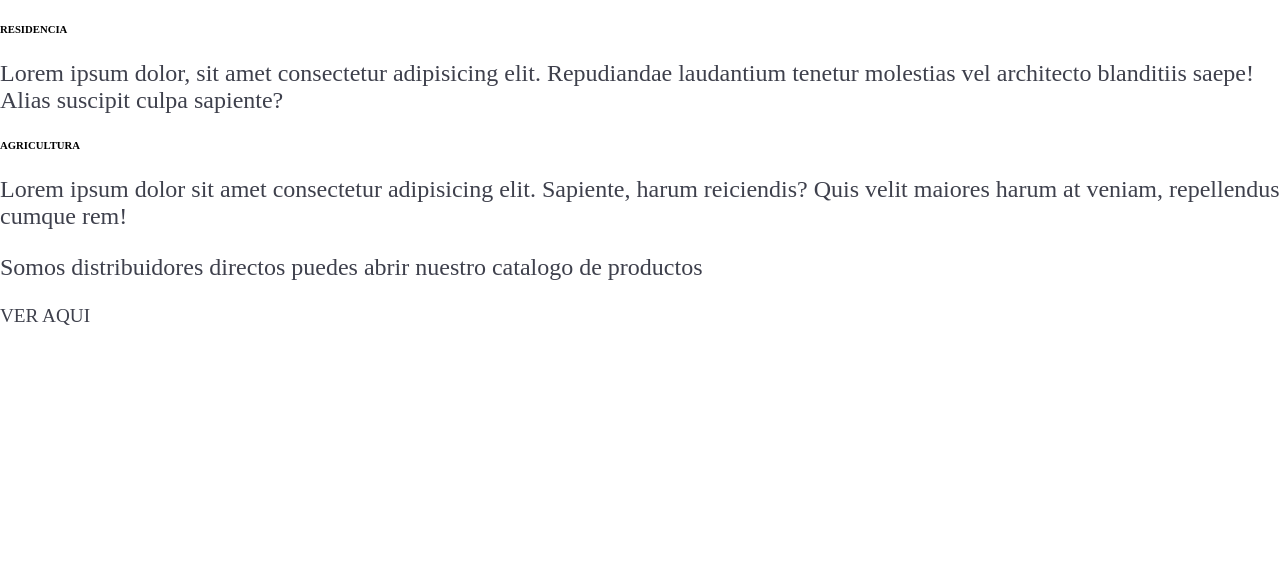
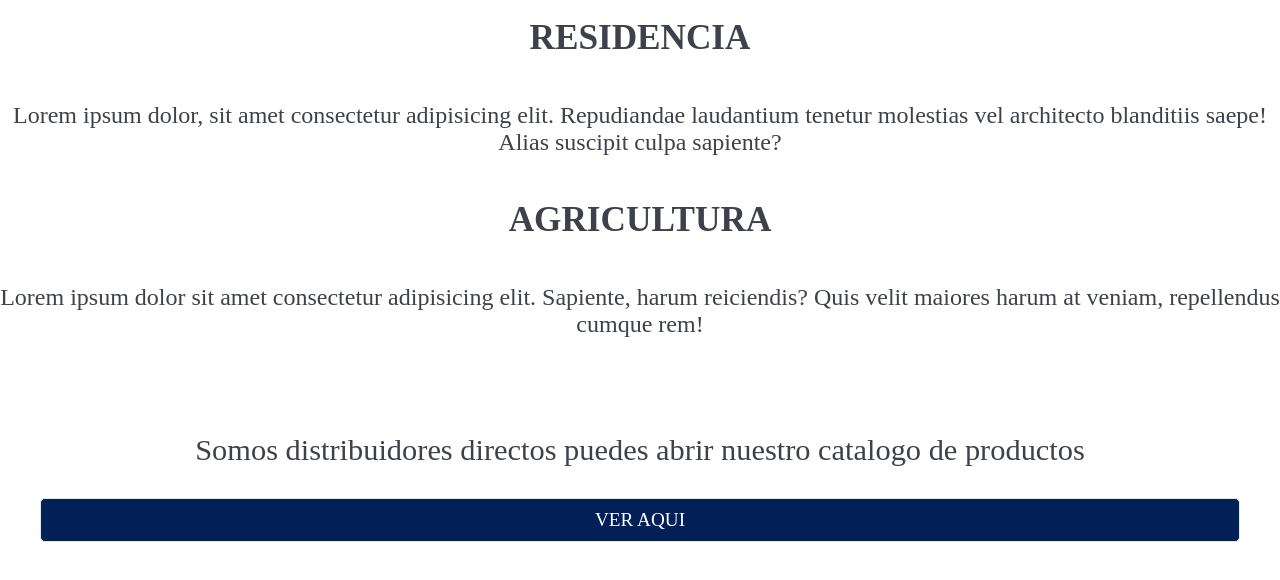
Before and after one commit to louis17782/solarpanel, a website built with Vite: page index.html in a window 1280 px wide. Shown: the part 2730-3310 px from the top of the page. Before the commit the page ends 3057 px from the top, so only its background shows below. Built offline with nearby package versions, Linux system fonts and the light colour scheme; files whose address does not match are found by name.

Commit message:
add style to section download

```diff
--- a/style.scss
+++ b/style.scss
@@ -196,7 +196,50 @@ html {
     border-radius: 15px;
   }
 
+  .content-residencia, .content-agricultura {
+    display: flex;
+    flex-direction: column;
+    justify-content: center;
+    align-items: center;
+    text-align: center;
+    h6 {
+      color: $text;
+      font-size: 2.2em;
+      margin: 20px;
+      font-family: $font-title;
+    }
+    P {
+      color: $text;
+      font-family: $font-text;
+      font-size: 1.5em;
+    }
+  }
 
+  .section-download {
+    display: flex;
+    flex-direction: column;
+    justify-content: center;
+    align-items: center;
+    text-align: center;
+    padding: 40px;
+    p {
+      color: $text;
+      font-family: $font-title;
+      font-size: 1.9em;
+    }
+    a {
+  width: 100%;
+  padding: 10px;
+  border: 1px solid $offwhite;
+  border-radius: 5px;
+  background-color: $bluedark;
+  color: $whitepure;
+  cursor: pointer;
+    }
+    a:hover {
+      background-color: $text;
+    }
+ }
 
   /* Start of media queries */
 @media only screen and (width >= 1024px) {
```
